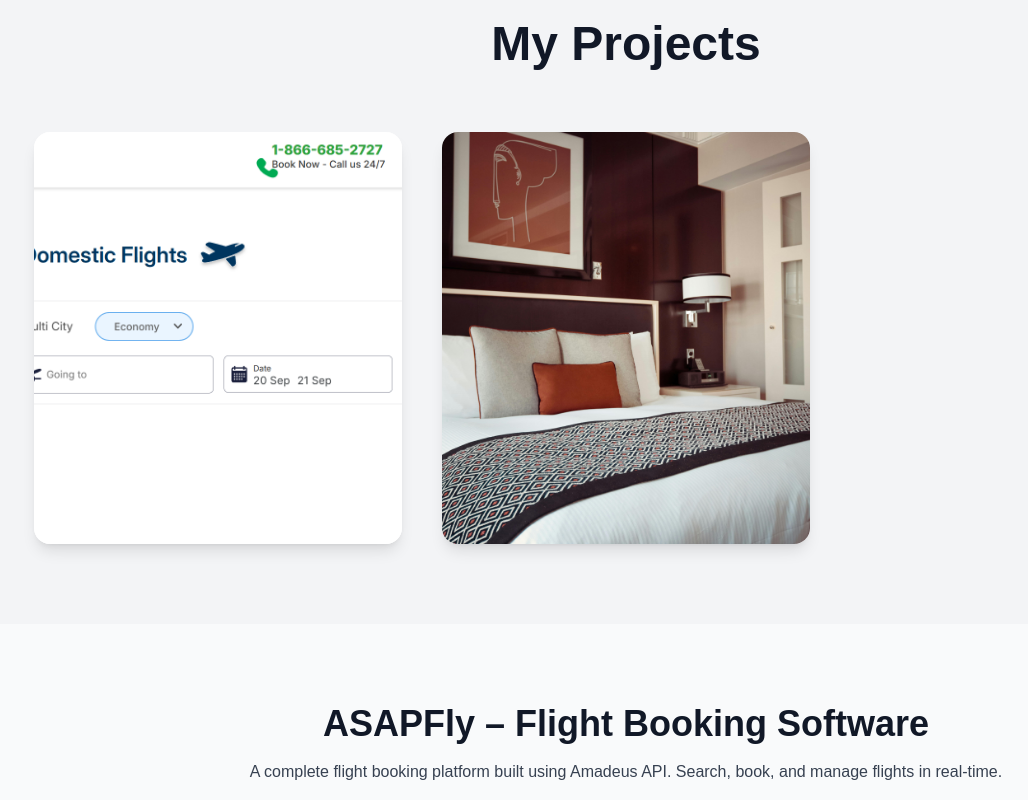
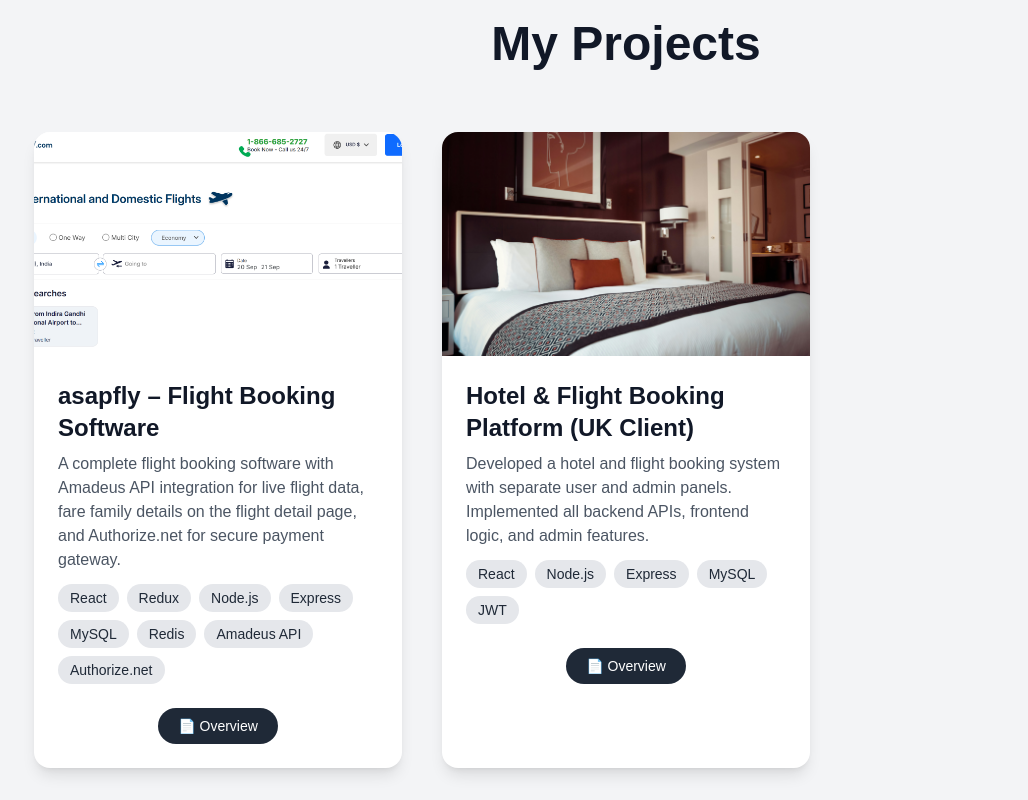
Before and after one commit to mubarkkhan/portfolio, a Next.js app: page / in a window 1280 px wide. Shown: the part 660-1460 px from the top of the page, without its empty margins (14-1042 px from the left). Built offline with nearby package versions, Linux system fonts and the light colour scheme; no server answers.

Commit message:
Initial commit

```diff
--- a/app/Components/Project.jsx
+++ b/app/Components/Project.jsx
@@ -150,7 +150,8 @@
               <Image
                 src={pr.imgurl}
                 alt={pr.title || "Project Image"}
-                fill
+                    width={400}
+    height={224}
                 className="w-full h-56 object-cover group-hover:opacity-80 transition duration-300"
               />
             )}
--- a/app/Components/googleUnit.jsx
+++ b/app/Components/googleUnit.jsx
@@ -3,10 +3,10 @@
 export default function AdUnit() {
   return (
      <Script
-        async
-        strategy="afterInteractive"
-        src="https://pagead2.googlesyndication.com/pagead/js/adsbygoogle.js"
-        data-ad-client="ca-pub-2606365238590751"
-      />
+      strategy="afterInteractive"
+      src="https://pagead2.googlesyndication.com/pagead/js/adsbygoogle.js?client=ca-pub-2606365238590751"
+      crossorigin="anonymous"
+      async
+    />
   );
 }
```
